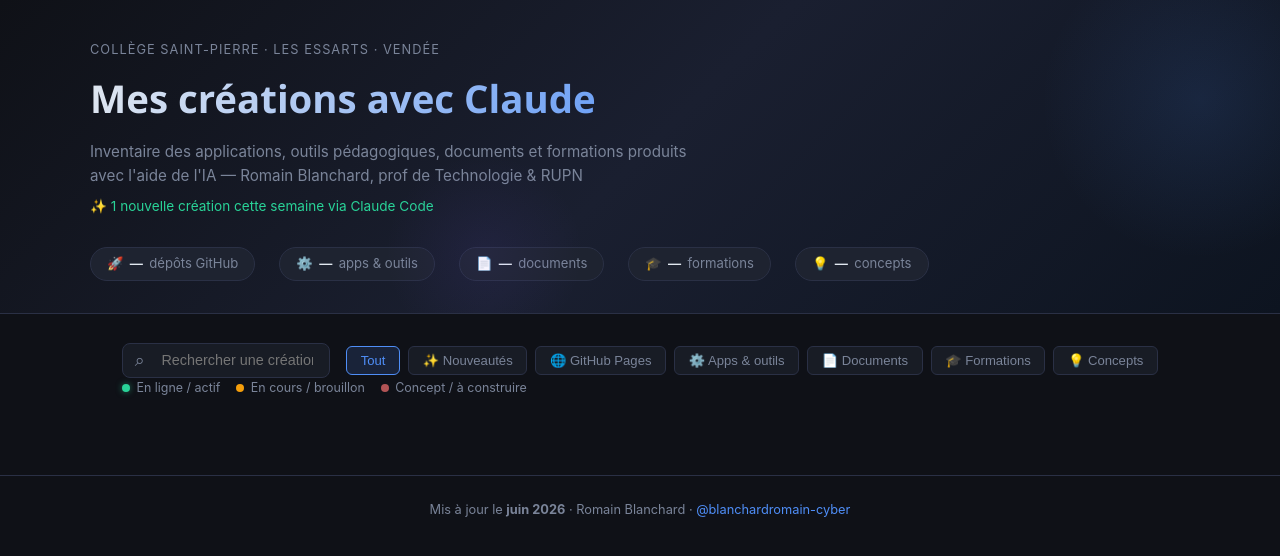
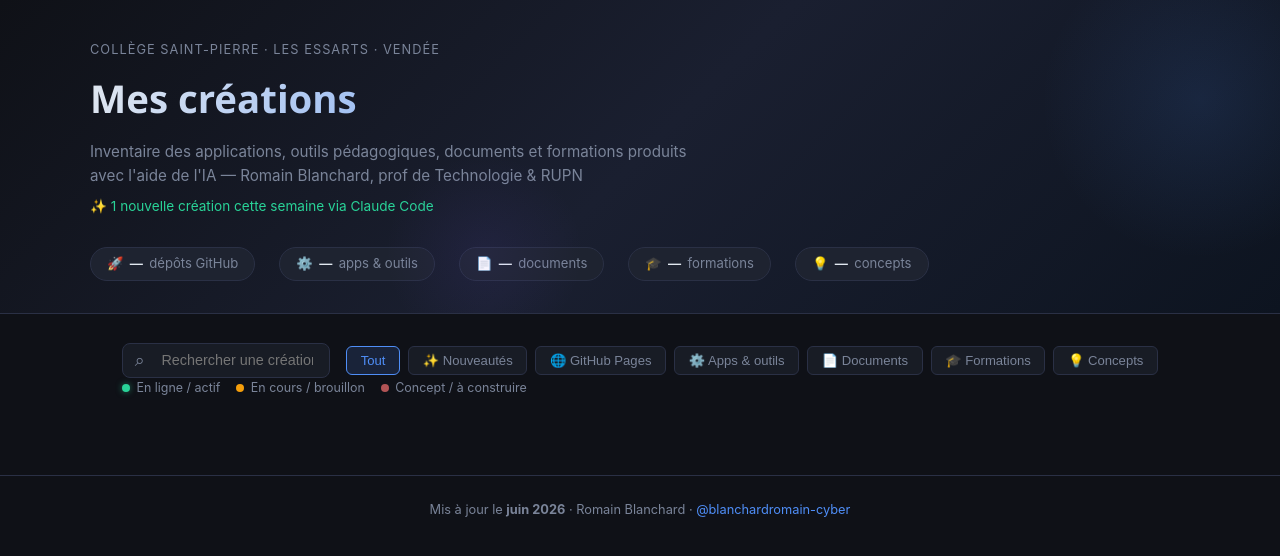
Before and after one commit to blanchardromain-cyber/inventaire-creations, a plain HTML site: page index.html in a window 1280 px wide. Drawn offline with Linux system fonts and the light colour scheme.

Commit message:
Add files via upload

```diff
--- a/index.html
+++ b/index.html
@@ -260,7 +260,7 @@
 <header>
   <div class="header-inner">
     <div class="header-meta">Collège Saint-Pierre · Les Essarts · Vendée</div>
-    <h1>Mes créations avec Claude</h1>
+    <h1>Mes créations</h1>
     <p class="header-sub">Inventaire des applications, outils pédagogiques, documents et formations produits avec l'aide de l'IA — Romain Blanchard, prof de Technologie & RUPN</p>
     <p style="color: var(--green); font-size: .85rem; margin-top: .5rem;">✨ 1 nouvelle création cette semaine via Claude Code</p>
     <div class="stats-row">
```
